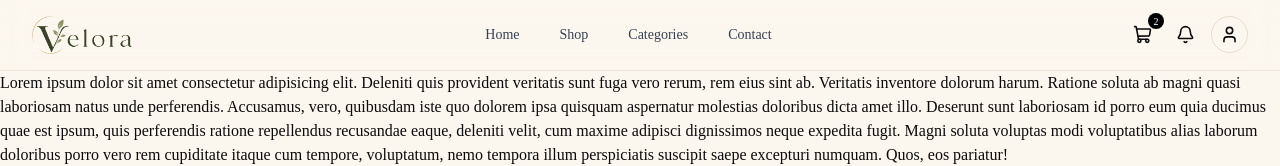
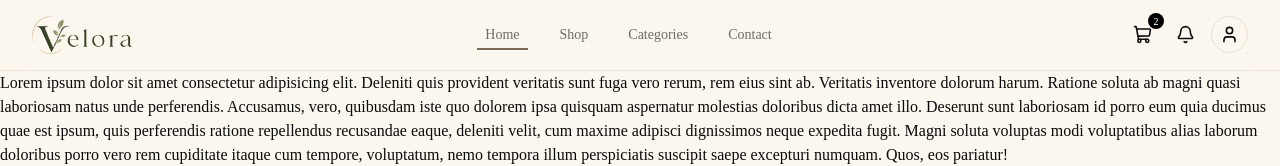
Before and after one commit to Niaz-Tan/Velora, a Next.js app: page / in a window 1280 px wide. Shown: the top 166 px of the page. Built offline with nearby package versions, Linux system fonts and the light colour scheme.

Commit message:
refector: desktop navigation desing is not good and code is much simpler

```diff
--- a/app/(main)/_components/navbar/Navigation.js
+++ b/app/(main)/_components/navbar/Navigation.js
@@ -1,23 +1,44 @@
+"use client";
+
+import Link from "next/link";
+import { usePathname } from "next/navigation";
+
 export default function Navigation() {
+  const pathname = usePathname();
+
+  const navItems = [
+    { label: "Home", href: "/" },
+    { label: "Shop", href: "/shop" },
+    { label: "Categories", href: "/categories" },
+    { label: "Contact", href: "/contact" },
+  ];
+
   return (
     <nav className="hidden lg:block">
-      <ul className="flex items-center gap-6 text-[14px] font-medium text-gray-700">
-        {[
-          ["Home", "/"],
-          ["Shop", "/shop"],
-          ["Categories", "/categories"],
-          ["Contact", "/contact"],
-        ].map(([label, href]) => (
-          <li key={href}>
-            <a
-              href={href}
-              className="relative px-2 py-1 transition-colors hover:text-black"
-            >
-              {label}
-              <span className="absolute left-0 -bottom-1 h-[2px] w-0 bg-black transition-all hover:w-full"></span>
-            </a>
-          </li>
-        ))}
+      <ul className="flex items-center gap-6 text-[14px] font-medium text-[#6F6A63]">
+        {navItems.map((item) => {
+          const isActive = pathname === item.href;
+
+          return (
+            <li key={item.href}>
+              <Link
+                href={item.href}
+                className="relative px-2 py-1 transition-colors hover:text-[#2B2B2B]"
+              >
+                {item.label}
+
+                {/* underline */}
+                <span
+                  className={`absolute left-0 -bottom-1 h-0.5 transition-all duration-300 ${
+                    isActive
+                      ? "w-full bg-[#7A6A53]"
+                      : "w-0 bg-[#7A6A53] group-hover:w-full"
+                  }`}
+                />
+              </Link>
+            </li>
+          );
+        })}
       </ul>
     </nav>
   );
```
